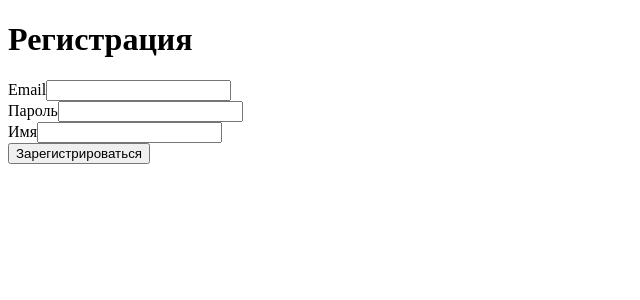
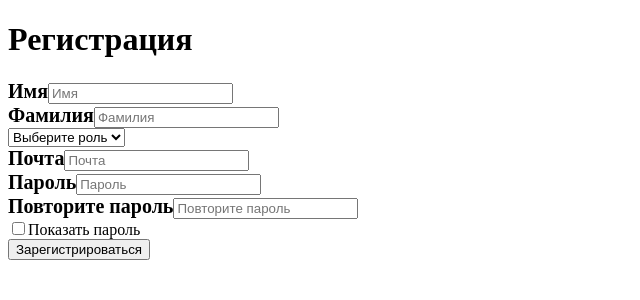
Before and after one commit to Enoti4Ka44/BGITU-mentor-platform, a React (Vite) app: page /register in a window 1280 px wide. Shown: the top 300 px of the page, without its empty margins (0-640 px from the left). Built offline with nearby package versions, Linux system fonts and the light colour scheme.

Commit message:
authorization reworked

```diff
--- /dev/null
+++ b/src/components/ui/input/Input.jsx
@@ -0,0 +1,15 @@
+function Input(props) {
+  return (
+    <div>
+      {props.label && (
+        <label style={{ fontWeight: "bold", fontSize: "20px" }}>
+          {props.label}
+        </label>
+      )}
+
+      <input {...props} />
+    </div>
+  );
+}
+
+export default Input;
--- a/src/pages/auth/AuthForm.jsx
+++ b/src/pages/auth/AuthForm.jsx
@@ -1,51 +1,119 @@
-import React, { useState } from "react";
+import { useState } from "react";
+import Input from "../../components/ui/input/Input";
 
-const AuthForm = ({ isLogin, onSubmit }) => {
-  const [email, setEmail] = useState("");
-  const [password, setPassword] = useState("");
-  const [firstName, setFirstName] = useState("");
-  const [lastName, setLastName] = useState("");
-  const [role, setRole] = useState("");
+const AuthForm = ({ isLoading, isLogin, onSubmit }) => {
+  const [authData, setAuthData] = useState({
+    firstName: "",
+    lastName: "",
+    email: "",
+    password: "",
+    role: "",
+    confirmPassword: "",
+  });
+
+  const [showPassword, setShowPassword] = useState(false);
+  const [error, setError] = useState(false);
 
   const handleSubmit = (e) => {
+    setError(false);
     e.preventDefault();
-    onSubmit({ email, password, firstName, lastName });
+    if (!isLogin && authData.confirmPassword !== authData.password) {
+      setError("Пароли должны совпадать!");
+    } else {
+      onSubmit(authData);
+    }
+  };
+
+  const handleChange = (e) => {
+    const { name, value } = e.target;
+    setAuthData((prev) => ({ ...prev, [name]: value }));
   };
 
   return (
     <form onSubmit={handleSubmit}>
+      {!isLogin && (
+        <>
+          <Input
+            value={authData.firstName}
+            name="firstName"
+            type="text"
+            required={true}
+            label="Имя"
+            placeholder="Имя"
+            onChange={handleChange}
+          />
+
+          <Input
+            value={authData.lastName}
+            name="lastName"
+            type="text"
+            required={true}
+            label="Фамилия"
+            placeholder="Фамилия"
+            onChange={handleChange}
+          />
+
+          <div>
+            <select
+              value={authData.role}
+              name="role"
+              required
+              onChange={handleChange}
+            >
+              <option value="" disabled>
+                Выберите роль
+              </option>
+              <option value="student">Студент</option>
+              <option value="mentor">Ментор</option>
+            </select>
+          </div>
+        </>
+      )}
+
+      <Input
+        value={authData.email}
+        name="email"
+        type="email"
+        required={true}
+        placeholder="Почта"
+        label="Почта"
+        onChange={handleChange}
+      />
+
+      <Input
+        value={authData.password}
+        name="password"
+        type={showPassword ? "text" : "password"}
+        required={true}
+        label="Пароль"
+        placeholder="Пароль"
+        minLength="5"
+        onChange={handleChange}
+      />
+
+      <Input
+        value={authData.confirmPassword}
+        name="confirmPassword"
+        type={showPassword ? "text" : "password"}
+        required={true}
+        placeholder="Повторите пароль"
+        label="Повторите пароль"
+        minLength="5"
+        onChange={handleChange}
+      />
+
       <div>
-        <label>Email</label>
         <input
-          type="email"
-          value={email}
-          onChange={(e) => setEmail(e.target.value)}
-          required
+          type="checkbox"
+          name="showPassword"
+          id="showPassword"
+          value={showPassword}
+          onChange={(e) => setShowPassword((prev) => !prev)}
         />
+        <label htmlFor="showPassword">Показать пароль</label>
       </div>
 
-      <div>
-        <label>Пароль</label>
-        <input
-          type="password"
-          value={password}
-          onChange={(e) => setPassword(e.target.value)}
-          minLength="5"
-          required
-        />
-      </div>
-
-      {!isLogin && (
-        <div>
-          <label>Имя</label>
-          <input
-            type="text"
-            value={firstName}
-            onChange={(e) => setFirstName(e.target.value)}
-            required
-          />
-        </div>
-      )}
+      {error && <p style={{ color: "red" }}>{error}</p>}
 
       <button type="submit">{isLogin ? "Войти" : "Зарегистрироваться"}</button>
     </form>
--- a/src/pages/auth/Login.jsx
+++ b/src/pages/auth/Login.jsx
@@ -5,19 +5,23 @@ import { useNavigate } from "react-router-dom";
 
 function Login() {
   const navigate = useNavigate();
+  const [isLoading, setIsLoading] = useState(false);
 
   const handleSubmit = async (data) => {
     try {
+      setIsLoading(true);
       await login(data.email, data.password);
       navigate("/home");
       toast.success("Вход в аккаунт успешно выполнен!");
     } catch (error) {
       toast.error("Ошибка при входе в аккаунт!");
+    } finally {
+      setIsLoading(false);
     }
   };
   return (
     <>
-      <AuthForm isLogin={true} onSubmit={handleSubmit} />
+      <AuthForm isLoading={isLoading} isLogin={true} onSubmit={handleSubmit} />
     </>
   );
 }
--- a/src/pages/auth/Register.jsx
+++ b/src/pages/auth/Register.jsx
@@ -1,3 +1,4 @@
+import { useState } from "react";
 import AuthForm from "./AuthForm";
 import { register } from "./authServices";
 import { toast } from "react-toastify";
@@ -5,9 +6,11 @@ import { useNavigate } from "react-router-dom";
 
 function Register() {
   const navigate = useNavigate();
+  const [isLoading, setIsLoading] = useState(false);
 
   const handleSubmit = async (data) => {
     try {
+      setIsLoading(true);
       const response = await register(
         data.firstName,
         data.lastName,
@@ -19,13 +22,15 @@ function Register() {
       toast.success("Регистрация успешно выполнена!");
     } catch (error) {
       toast.error("Ошибка при регистрации!");
+    } finally {
+      setIsLoading(false);
     }
   };
 
   return (
     <>
       <h1>Регистрация</h1>
-      <AuthForm isLogin={false} onSubmit={handleSubmit} />
+      <AuthForm isLoading={isLoading} isLogin={false} onSubmit={handleSubmit} />
     </>
   );
 }
--- a/src/pages/auth/authServices.js
+++ b/src/pages/auth/authServices.js
@@ -8,7 +8,7 @@ export const login = async (email, password) => {
     });
 
     if (!response.ok) {
-        throw new Error('Ошибка при входе')
+        throw new Error(errorData.message || 'Ошибка при входе')
     } return response.json();
 };
 
@@ -20,6 +20,6 @@ export const register = async (firstName, lastName, email, password, role) => {
     });
 
     if (!response.ok) {
-        throw new Error('Ошибка при регистрации')
+        throw new Error(errorData.message || 'Ошибка при регистрации')
     } return response.json();
 }
```
